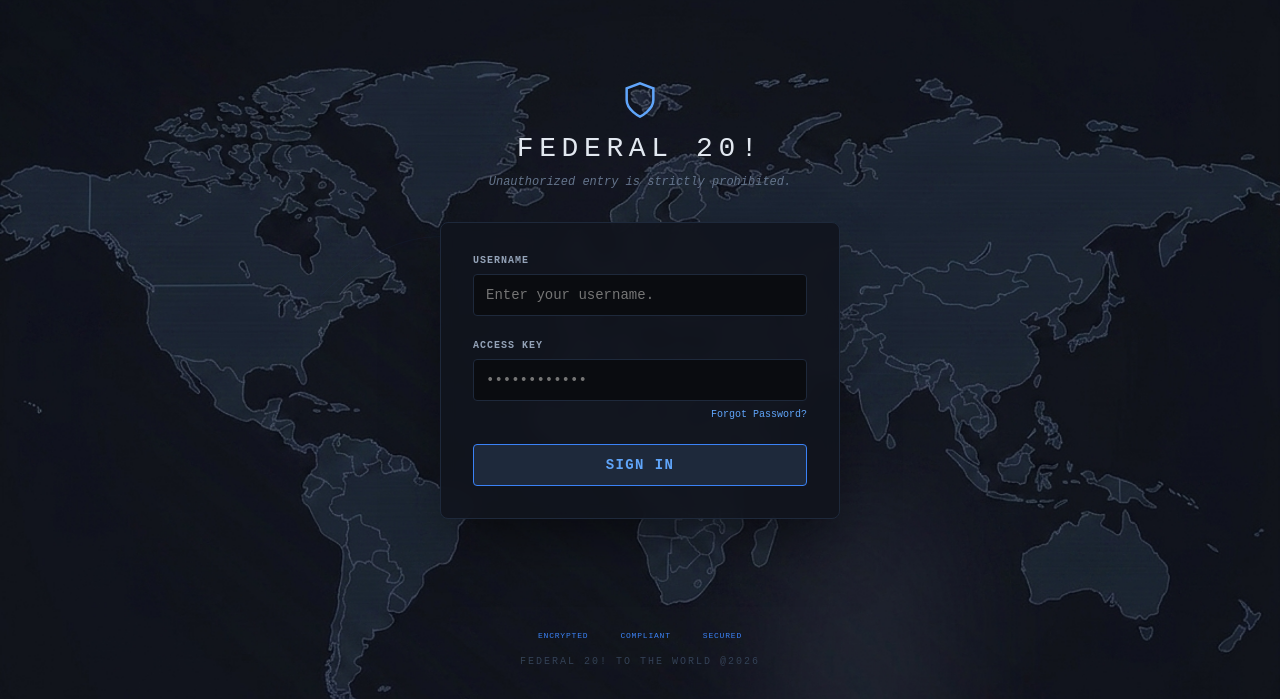
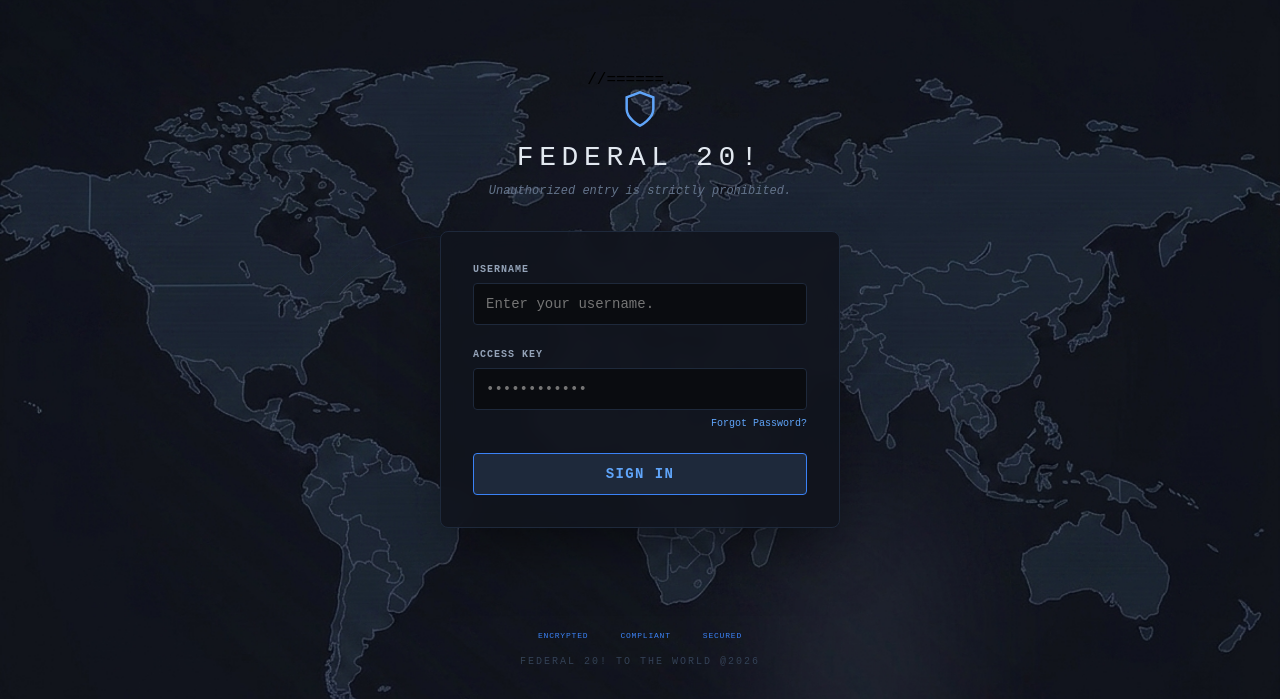
Before and after one commit to Rorisang-Molapo/Fraud-detection, a React (Create React App) app in the folder frontend/: page /login in a window 1280 px wide. Shown: the part 101-800 px from the top of the page. Built offline with nearby package versions, Linux system fonts and the light colour scheme; no server answers.

Commit message:
Update Login.js
layout

```diff
--- a/frontend/src/Login.js
+++ b/frontend/src/Login.js
@@ -1,6 +1,7 @@
 import React, { useState } from 'react';
 import axios from 'axios';
 import backgroundImage from './Images/image.png';
+
 
 const Login = ({ onLogin }) => {
   const [username, setUsername] = useState('');
@@ -14,6 +15,7 @@ const Login = ({ onLogin }) => {
     setLoading(true);
 
     try {
+
       const response = await axios.post('http://localhost:5000/api/login', {
         username,
         password
@@ -50,7 +52,10 @@ const Login = ({ onLogin }) => {
         </svg>
       </div>
 
-      <div style={styles.header}>
+
+//======...
+
+ <div style={styles.header}>
         <div style={styles.iconContainer}>
           <svg width="40" height="40" viewBox="0 0 24 24" fill="none" stroke="currentColor" strokeWidth="1.5">
             <path d="M12 22s8-4 8-10V5l-8-3-8 3v7c0 6 8 10 8 10z" />
```
